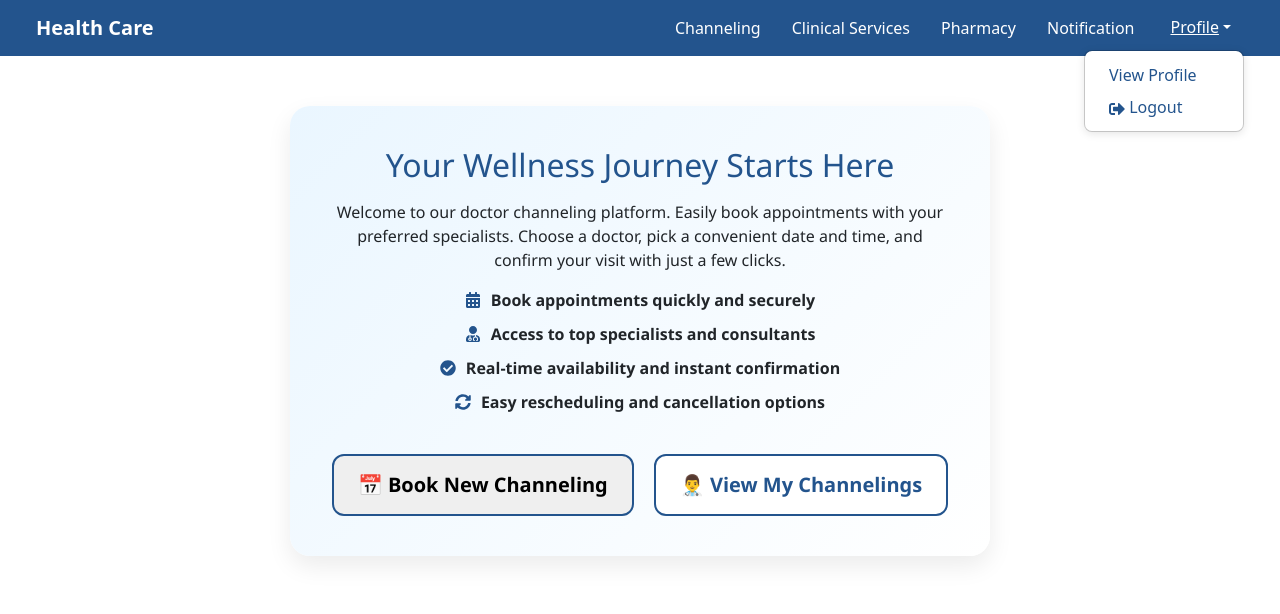
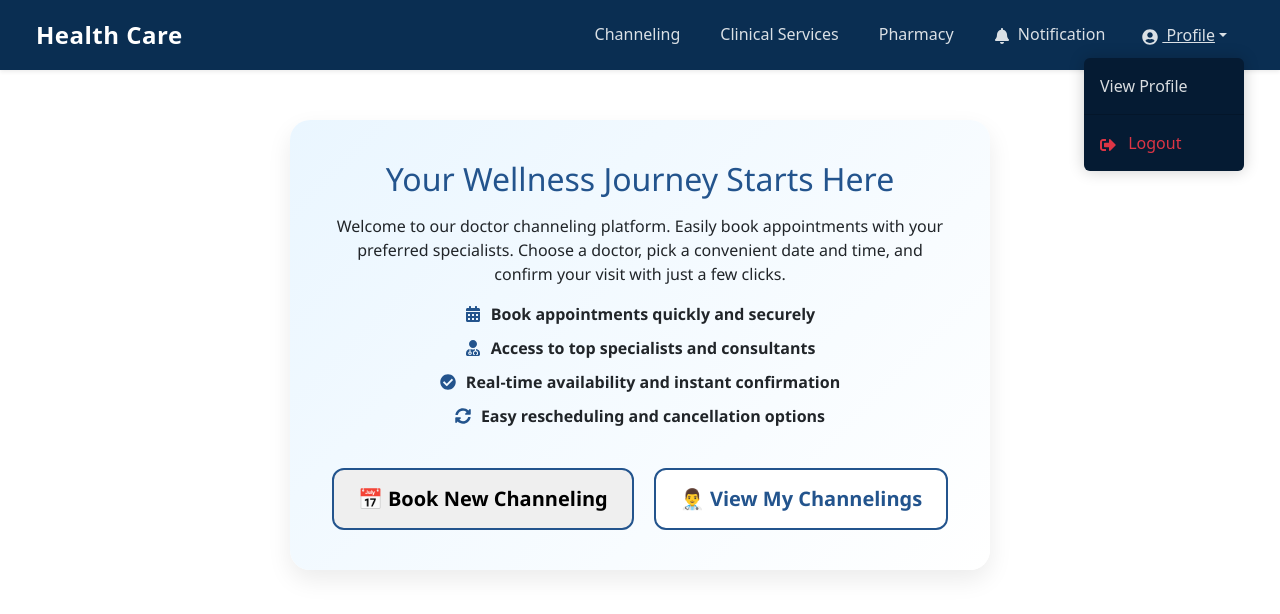
Before and after one commit to kavishka-wilagedara/healthcare-system, a React (Create React App) app in the folder frontend/: page /patient/dashboard/channeling in a window 1280 px wide. Both pictures are taken after a click on the button "Profile". Shown: the top 614 px of the page. Built offline with nearby package versions, Linux system fonts and the light colour scheme.

Commit message:
update patient nav-bar

```diff
--- a/frontend/src/patient/PatientNavbar.css
+++ b/frontend/src/patient/PatientNavbar.css
@@ -1,46 +1,65 @@
-.patient-navbar {
-  background-color: #23548d !important;
-  padding: 8px 20px;
+:root {
+  --bs-primary: #0a2e52 !important;
+  --bs-primary-rgb: 10, 46, 82 !important;
 }
 
-.patient-navbar .navbar-title {
-  color: #ffffff;
-  font-weight: bold;
-  font-size: 20px;
+.patient-navbar {
+  background-color: var(--bs-primary) !important;
+  padding: 12px 0;
 }
 
-.patient-navbar .nav-link {
+.navbar-title {
   color: #ffffff;
-  margin-left: 15px;
-  font-weight: 500;
-  transition: color 0.3s;
+  font-size: 24px;
+  font-weight: 600;
+  letter-spacing: 0.5px;
 }
 
-.patient-navbar .nav-link:hover {
-  color: #cde1ff;
+.nav-link-custom {
+  color: rgba(255, 255, 255, 0.85) !important;
+  font-weight: 500;
+  padding: 8px 16px !important;
+  transition: all 0.2s ease;
+  border-radius: 4px;
 }
 
-.patient-navbar .dropdown-toggle {
-  color: #ffffff;
-  font-weight: 500;
-  margin-left: 15px;
+.nav-link-custom:hover {
+  color: #ffffff !important;
+  background-color: rgba(255, 255, 255, 0.1);
 }
 
-.patient-navbar .dropdown-menu {
-  right: 0;
-  left: auto;
-  background-color: #ffffff;
-  border-radius: 8px;
-  padding: 8px;
-  box-shadow: 0 2px 8px rgba(0, 0, 0, 0.1);
+.nav-link-custom.active {
+  color: #ffffff !important;
+  background-color: rgba(255, 255, 255, 0.15);
 }
 
-.patient-navbar .dropdown-item {
-  color: #23548d;
-  font-weight: 500;
+.dropdown-toggle.nav-link-custom::after {
+  color: rgba(255, 255, 255, 0.85);
 }
 
-.patient-navbar .dropdown-item:hover {
-  background-color: #f0f4fa;
-  color: #0c2a4d;
+.dropdown-menu-dark {
+  background-color: #051b33 !important;
+  border: none;
+  box-shadow: 0 0 16px rgba(0, 0, 0, 0.2);
 }
+
+.dropdown-menu-dark .dropdown-item {
+  color: rgba(255, 255, 255, 0.85);
+  padding: 8px 16px;
+}
+
+.dropdown-menu-dark .dropdown-item:hover {
+  background-color: rgba(255, 255, 255, 0.1);
+}
+
+@media (max-width: 992px) {
+  .navbar-collapse {
+    margin-top: 10px;
+    padding: 10px 0;
+    border-top: 1px solid rgba(255, 255, 255, 0.1);
+  }
+
+  .nav-link-custom {
+    padding: 12px 0 !important;
+  }
+}
--- a/frontend/src/patient/PatientNavbar.jsx
+++ b/frontend/src/patient/PatientNavbar.jsx
@@ -1,41 +1,67 @@
 import React from "react";
 import { Nav, Navbar, Container, Dropdown } from "react-bootstrap";
 import { Link } from "react-router-dom";
-import { FaSignOutAlt } from "react-icons/fa";
+import { FaSignOutAlt, FaUserCircle, FaBell } from "react-icons/fa";
 import "./PatientNavbar.css";
 
 const PatientNavbar = () => {
   return (
-    <Navbar bg="light" expand="lg" className="patient-navbar px-4">
+    <Navbar
+      bg="primary"
+      variant="dark"
+      expand="lg"
+      className="patient-navbar px-4 shadow-sm"
+    >
       <Container fluid>
-        <Navbar.Brand as={Link} to="/patient/dashboard">
+        <Navbar.Brand as={Link} to="/patient/dashboard" className="fw-bold">
           <span className="navbar-title">Health Care</span>
         </Navbar.Brand>
+        <Navbar.Toggle aria-controls="basic-navbar-nav" />
         <Navbar.Collapse id="basic-navbar-nav">
           <Nav className="ms-auto">
-            {/* Left-align the Nav items */}
-            <Nav.Link as={Link} to="/patient/dashboard/channeling">
+            <Nav.Link
+              as={Link}
+              to="/patient/dashboard/channeling"
+              className="mx-1 nav-link-custom"
+            >
               Channeling
             </Nav.Link>
-            <Nav.Link as={Link} to="/patient/dashboard/clinical-services">
+            <Nav.Link
+              as={Link}
+              to="/patient/dashboard/clinical-services"
+              className="mx-1 nav-link-custom"
+            >
               Clinical Services
             </Nav.Link>
-            <Nav.Link as={Link} to="/patient/dashboard/pharmacy">
+            <Nav.Link
+              as={Link}
+              to="/patient/dashboard/pharmacy"
+              className="mx-1 nav-link-custom"
+            >
               Pharmacy
             </Nav.Link>
-            <Nav.Link as={Link} to="/patient/dashboard/notification">
-              Notification
+            <Nav.Link
+              as={Link}
+              to="/patient/dashboard/notification"
+              className="mx-1 nav-link-custom"
+            >
+              <FaBell className="me-1" /> Notification
             </Nav.Link>
             <Dropdown align="end">
-              <Dropdown.Toggle variant="link" id="dropdown-profile">
-                Profile
+              <Dropdown.Toggle
+                variant="link"
+                id="dropdown-profile"
+                className="nav-link-custom text-white"
+              >
+                <FaUserCircle className="me-1" /> Profile
               </Dropdown.Toggle>
-              <Dropdown.Menu>
+              <Dropdown.Menu className="dropdown-menu-dark">
                 <Dropdown.Item as={Link} to="/patient/dashboard/profile">
                   View Profile
                 </Dropdown.Item>
-                <Dropdown.Item as={Link} to="/logout">
-                  <FaSignOutAlt className="icon" /> Logout
+                <Dropdown.Divider />
+                <Dropdown.Item as={Link} to="/logout" className="text-danger">
+                  <FaSignOutAlt className="me-2" /> Logout
                 </Dropdown.Item>
               </Dropdown.Menu>
             </Dropdown>
```
